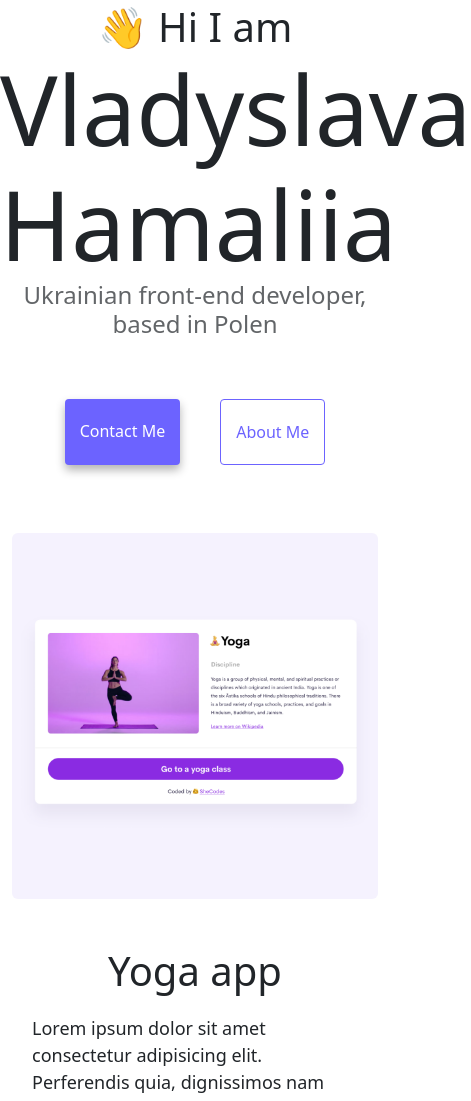
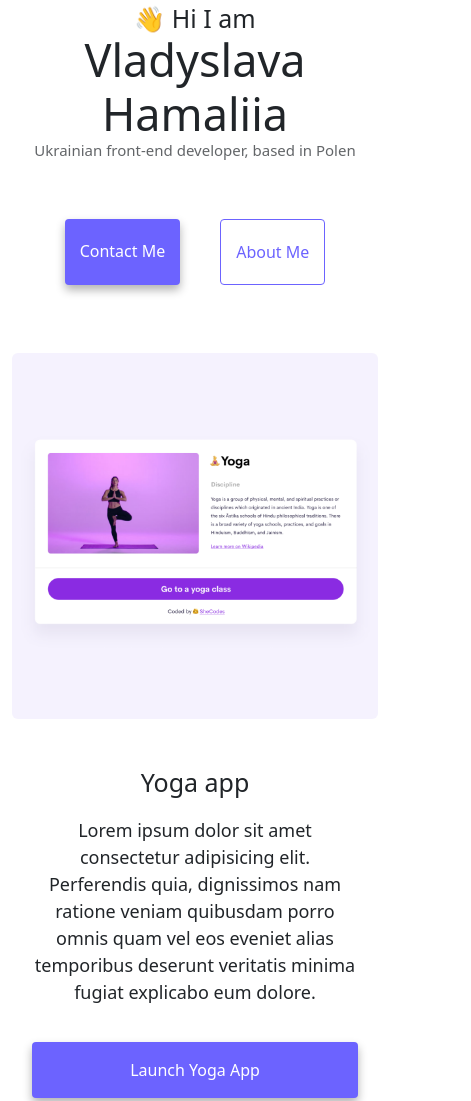
Before and after one commit to VladyslavaHamaliia/Portfolio, a plain HTML site: page index.html in a window 390 px wide. Shown: the part 57-1158 px from the top of the page, 471 px wide, since content can reach past the window. Drawn offline with nearby package versions, Linux system fonts and the light colour scheme.

Commit message:
added media Queries

```diff
--- a/index.html
+++ b/index.html
@@ -86,7 +86,7 @@
     </div>
     <div class="container">
       <div class="row">
-        <div class="col-md-6 mt-5">
+        <div class="col-md-6 mt-5 d-sm-none d-md-block">
           <img src="images/yoga.png" alt="Yoga" class="img-fluid rounded" />
         </div>
         <div class="col-md-6 mt-5">
@@ -119,7 +119,7 @@
             </a>
           </div>
         </div>
-        <div class="col-md-6 mt-5">
+        <div class="col-md-6 mt-5 d-sm-none d-md-block">
           <img
             src="images/weather.png"
             class="img-fluid rounded"
@@ -127,7 +127,7 @@
           />
         </div>
         <div class="row">
-          <div class="col-md-6 mt-5">
+          <div class="col-md-6 mt-5 d-sm-none d-md-block">
             <img
               src="images/yogurt.png"
               class="img-fluid rounded"
--- a/style.css
+++ b/style.css
@@ -99,3 +99,31 @@ p {
   color: white;
   padding: 1rem 15px;
 }
+@media (max-width: 576px) {
+  h1 {
+    font-size: 45px;
+    text-align: center;
+  }
+  h2 {
+    font-size: 25px;
+    text-align: center;
+  }
+  h3 {
+    font-size: 15px;
+    text-align: center;
+  }
+  p {
+    text-align: center;
+  }
+  .primary-link {
+    display: block;
+    text-align: center;
+    margin: 0 20px;
+  }
+}
+@media (min-width: 576px) {
+  .col-md-6-mt-5 {
+    flex: 0 0 auto;
+    width: 50%;
+  }
+}
```
